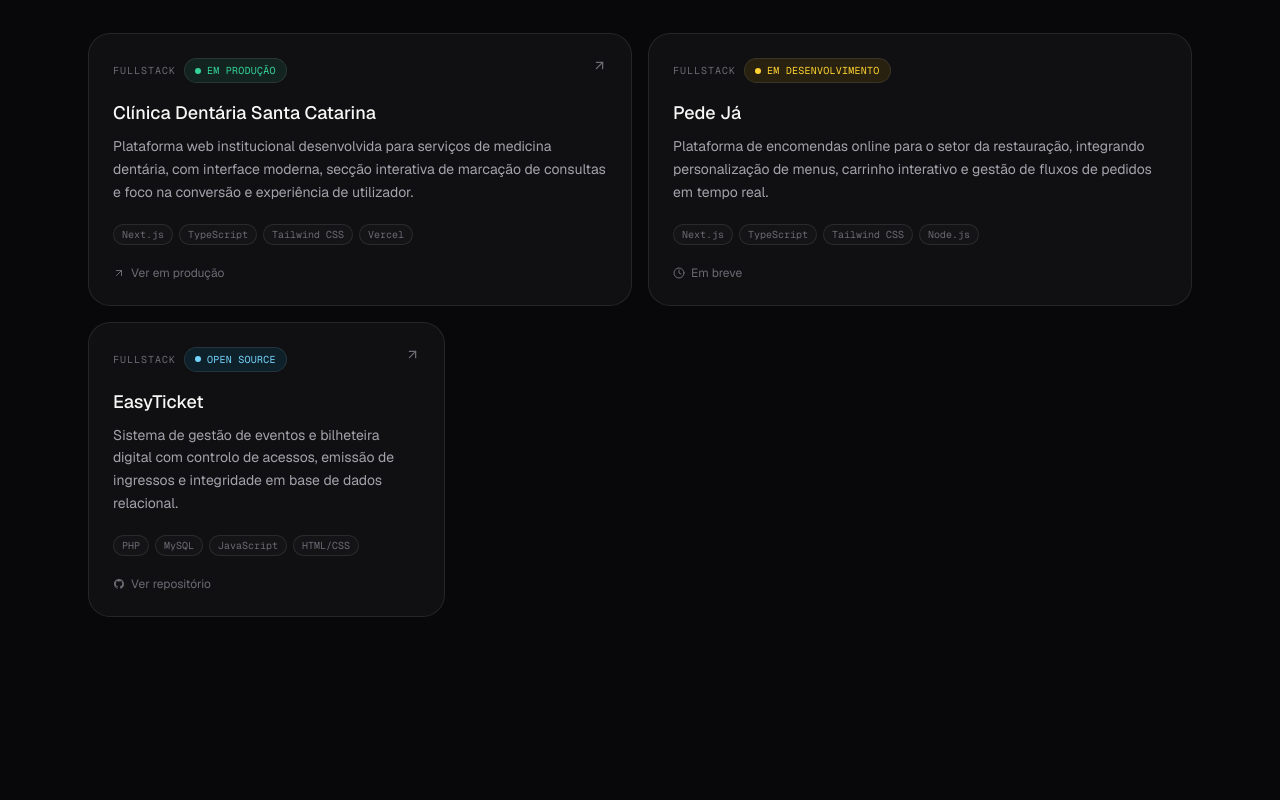
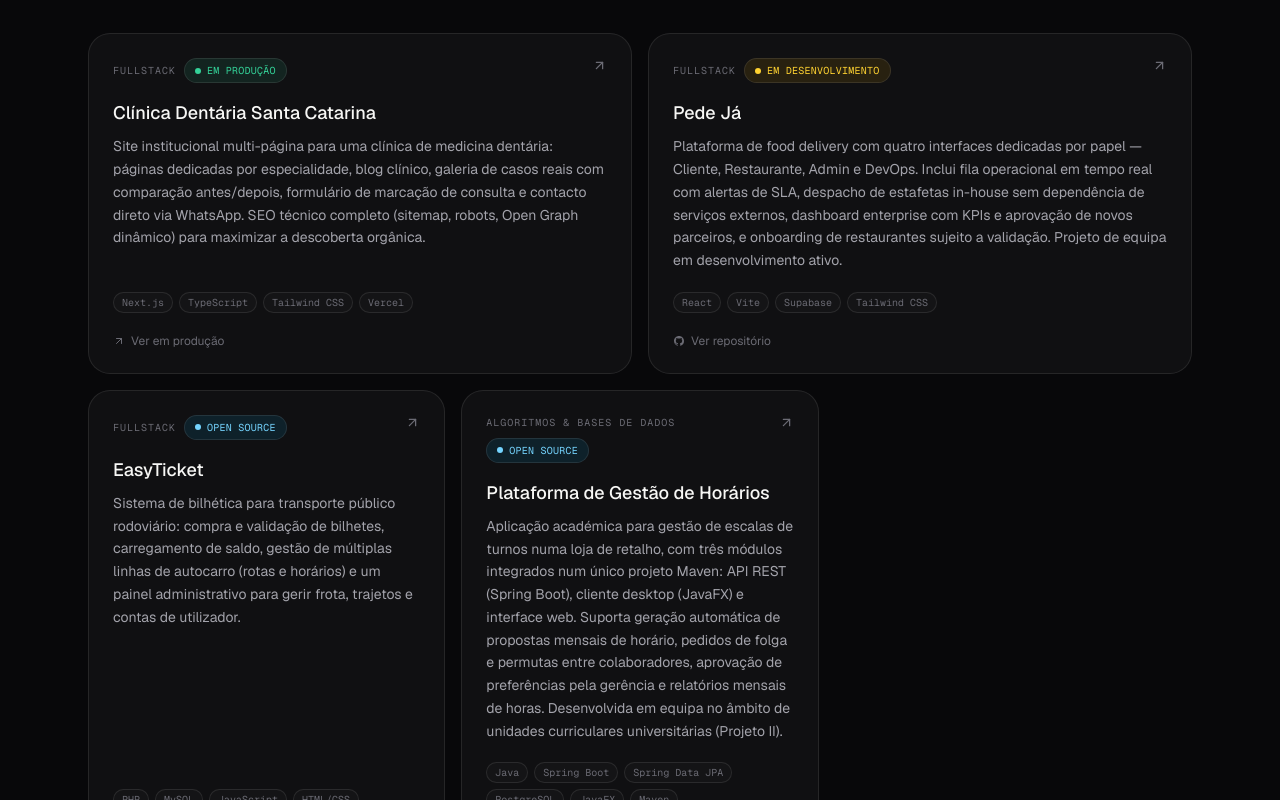
Before and after one commit to taigueis/portfolio, a Next.js app: page / in a window 1280 px wide. Shown: the part 2040-2840 px from the top of the page. Built offline with nearby package versions, Linux system fonts and the light colour scheme.

Commit message:
feat: align portfolio projects with real-world repository implementations and tech stacks

```diff
--- a/src/data/projects.ts
+++ b/src/data/projects.ts
@@ -54,7 +54,7 @@ export const projects: Project[] = [
   {
     title: "Clínica Dentária Santa Catarina",
     description:
-      "Plataforma web institucional desenvolvida para serviços de medicina dentária, com interface moderna, secção interativa de marcação de consultas e foco na conversão e experiência de utilizador.",
+      "Site institucional multi-página para uma clínica de medicina dentária: páginas dedicadas por especialidade, blog clínico, galeria de casos reais com comparação antes/depois, formulário de marcação de consulta e contacto direto via WhatsApp. SEO técnico completo (sitemap, robots, Open Graph dinâmico) para maximizar a descoberta orgânica.",
     stack: ["Next.js", "TypeScript", "Tailwind CSS", "Vercel"],
     status: "Em Produção",
     liveUrl: "https://clinica-dentaria-santa-catarina.vercel.app",
@@ -64,20 +64,31 @@ export const projects: Project[] = [
   {
     title: "Pede Já",
     description:
-      "Plataforma de encomendas online para o setor da restauração, integrando personalização de menus, carrinho interativo e gestão de fluxos de pedidos em tempo real.",
-    stack: ["Next.js", "TypeScript", "Tailwind CSS", "Node.js"],
+      "Plataforma de food delivery com quatro interfaces dedicadas por papel — Cliente, Restaurante, Admin e DevOps. Inclui fila operacional em tempo real com alertas de SLA, despacho de estafetas in-house sem dependência de serviços externos, dashboard enterprise com KPIs e aprovação de novos parceiros, e onboarding de restaurantes sujeito a validação. Projeto de equipa em desenvolvimento ativo.",
+    stack: ["React", "Vite", "Supabase", "Tailwind CSS"],
     status: "Em Desenvolvimento",
+    repoUrl: "https://github.com/franciscox05/PedeJa-Project",
     category: "Fullstack",
     size: "md",
   },
   {
     title: "EasyTicket",
     description:
-      "Sistema de gestão de eventos e bilheteira digital com controlo de acessos, emissão de ingressos e integridade em base de dados relacional.",
+      "Sistema de bilhética para transporte público rodoviário: compra e validação de bilhetes, carregamento de saldo, gestão de múltiplas linhas de autocarro (rotas e horários) e um painel administrativo para gerir frota, trajetos e contas de utilizador.",
     stack: ["PHP", "MySQL", "JavaScript", "HTML/CSS"],
     status: "Open Source",
     repoUrl: "https://github.com/taigueis/easyticket.com",
     category: "Fullstack",
     size: "sm",
   },
+  {
+    title: "Plataforma de Gestão de Horários",
+    description:
+      "Aplicação académica para gestão de escalas de turnos numa loja de retalho, com três módulos integrados num único projeto Maven: API REST (Spring Boot), cliente desktop (JavaFX) e interface web. Suporta geração automática de propostas mensais de horário, pedidos de folga e permutas entre colaboradores, aprovação de preferências pela gerência e relatórios mensais de horas. Desenvolvida em equipa no âmbito de unidades curriculares universitárias (Projeto II).",
+    stack: ["Java", "Spring Boot", "Spring Data JPA", "PostgreSQL", "JavaFX", "Maven"],
+    status: "Open Source",
+    repoUrl: "https://github.com/franciscox05/PlataformaGestaoHorarios",
+    category: "Algoritmos & Bases de Dados",
+    size: "sm",
+  },
 ];
```
